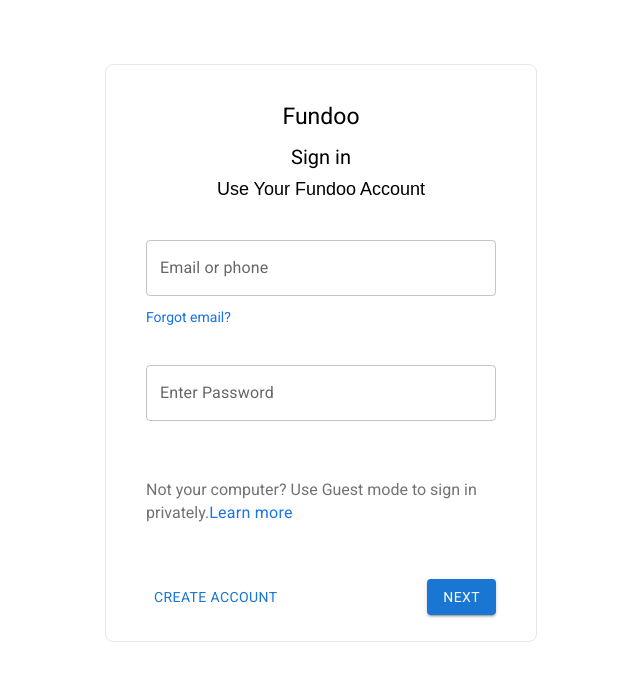
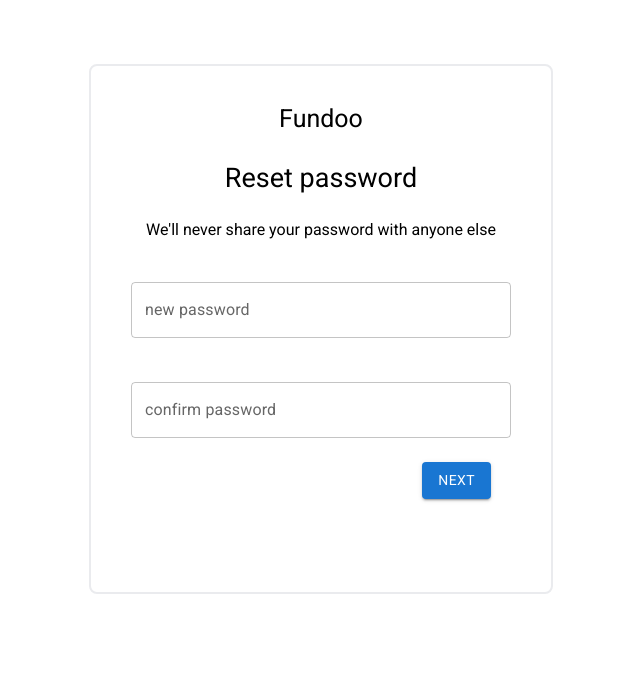
Before and after one commit to DhanuIngalahalli/FUNDOO-APP, a React (Create React App) app: page / in a window 1280 px wide. Shown: the top 678 px of the page, without its empty margins (319-959 px from the left). Built offline with nearby package versions, Linux system fonts and the light colour scheme.

Commit message:
Adding:validation to reset page

```diff
--- a/src/App.js
+++ b/src/App.js
@@ -1,16 +1,16 @@
 import './App.css';
 //import Registration from './Pages/signup/Registration';
-import Login from './Pages/Login/Login';
+//import Login from './Pages/Login/Login';
 //import Forget from './Pages/Forget/Forget';
-//import Reset from './Pages/Reset/Reset';
+import Reset from './Pages/Reset/Reset';
 
 function App() {
   return (
     <div className="App">
         {/* <Registration /> */}
-        <Login />
+       {/* <Login /> */}
          {/*<Forget/> */}
-       {/*  <Reset/> */}
+         <Reset/>
     </div>
   );
 }
--- a/src/Pages/Reset/Reset.jsx
+++ b/src/Pages/Reset/Reset.jsx
@@ -4,6 +4,40 @@ import TextField from '@mui/material/TextField';
 import Button from '@mui/material/Button';
 
 export class Reset extends Component {
+    constructor(props) {
+        super(props);
+
+        this.state = {
+            newpassword:"",
+            confirmPwd:"",
+            passworderror:false,
+            confirmPwderror:false,
+        };
+      }
+      validation = () => {
+        let isError = false;
+        const error = this.state;
+        error.newpassworderror = this.state.newpassword === "" ? true : false;
+        error.confirmPwderror = this.state.confirmPwd === "" ? true : false;
+        this.setState({
+          ...error,
+        });
+        isError = error.newpassword ;
+        isError = error.confirmPwderror;
+        return isError;
+      };
+      next = () => {
+        var isValid = this.validation();
+        if (!isValid) {
+          console.log("successful validation");
+        }
+      };
+      changeHandle =(e)=>{
+          this.setState({
+          [e.target.name]: e.target.value
+        })
+    }
+
     render() {
         return (
             <div class="Reset-password-body">
@@ -11,10 +45,10 @@ export class Reset extends Component {
             <h1 class="Password-header">Reset password</h1>
             <span class="password-text">We'll never share your password with anyone else</span>
             <form>
-                <TextField fullWidth label="new password" id="password" size="medium" margin="dense" sx={{marginTop:'40px'}}/>
-                <TextField fullWidth label="confirm password" id="password" size="medium" margin="dense" sx={{marginTop:'40px'}}/>
+                <TextField fullWidth label="new password" id="password" size="medium" margin="dense"error={this.state.newpassworderror} helperText={this.state.newpassworderror ? "Enter Password" : ''} onChange={e=> this.changeHandle(e)}  sx={{marginTop:'40px'}}/>
+                <TextField fullWidth label="confirm password" id="password" size="medium" margin="dense"error={this.state.confirmPwderror} helperText={this.state.confirmPwderror ? "Re-enter password" : ''} onChange={e=> this.changeHandle(e)} sx={{marginTop:'40px'}}/>
                 <div class="button">
-                        <Button variant="contained"> Next </Button>
+                        <Button variant="contained" onClick={this.next}>Next</Button>
                 </div>
             </form>
         </div>
```
